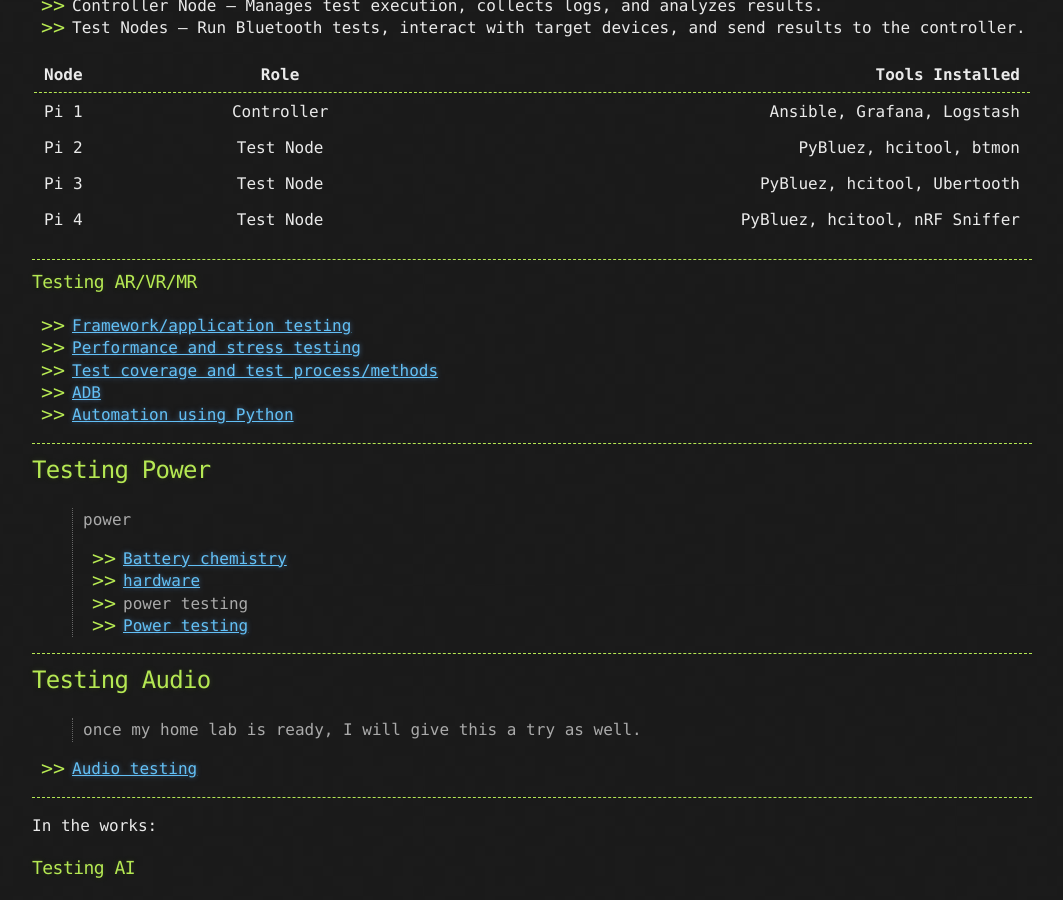
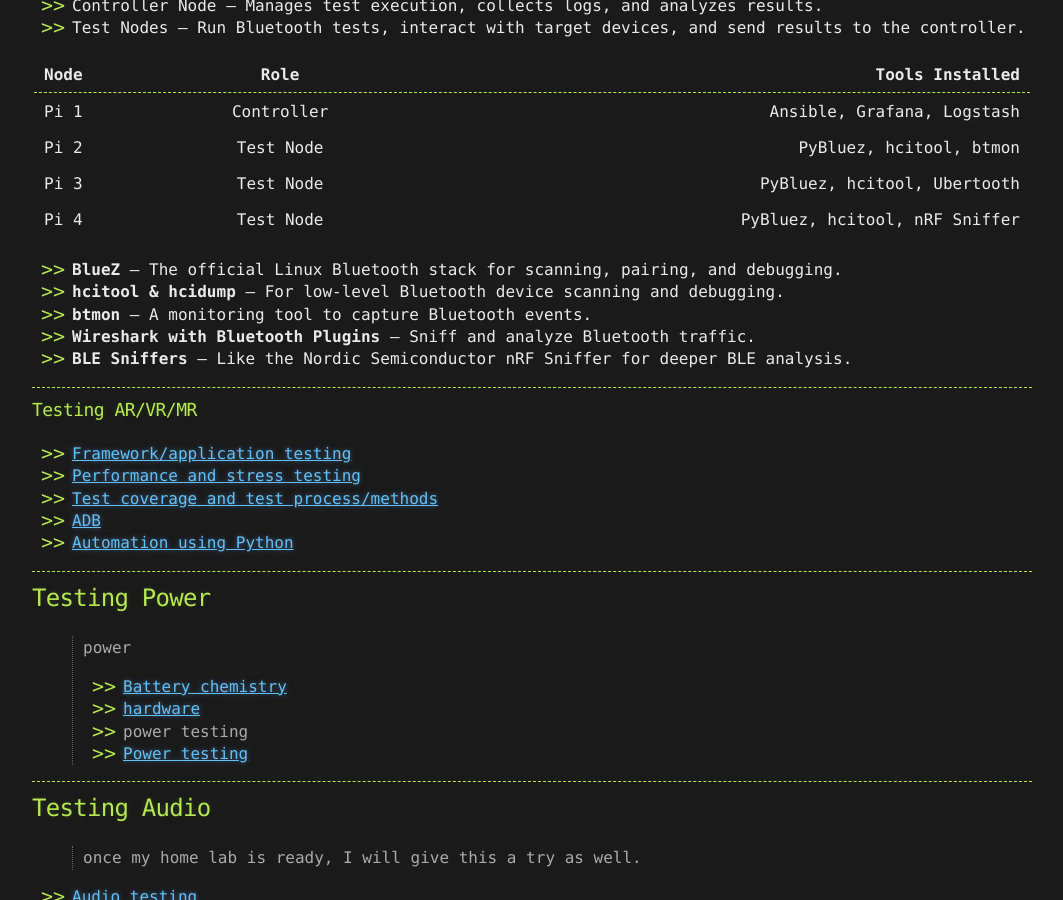
Before and after one commit to sciustechnologia/sciustechnologia.github.io, a Jekyll site: the page built from index.md, in a window 1280 px wide and 900 px high, scrolled down 1011 px. Shown: the whole window, without its empty margins (108-1171 px from the left). Built offline with Jekyll 4.4.1, drawn with Linux system fonts in a browser that asks for light colours.

Commit message:
Update index.md

```diff
--- a/index.md
+++ b/index.md
@@ -46,6 +46,11 @@ Currently building my **Bluetooth testing lab** with a **Raspberry Pi 5 Cluster*
 | Pi 3    |  Test Node   | PyBluez, hcitool, Ubertooth |
 | Pi 4  |  Test Node   | PyBluez, hcitool, nRF Sniffer |
 
+* **BlueZ** – The official Linux Bluetooth stack for scanning, pairing, and debugging.
+* **hcitool & hcidump** – For low-level Bluetooth device scanning and debugging.
+* **btmon** – A monitoring tool to capture Bluetooth events.
+* **Wireshark with Bluetooth Plugins** – Sniff and analyze Bluetooth traffic.
+* **BLE Sniffers** – Like the Nordic Semiconductor nRF Sniffer for deeper BLE analysis.
 
 ---
 
```
